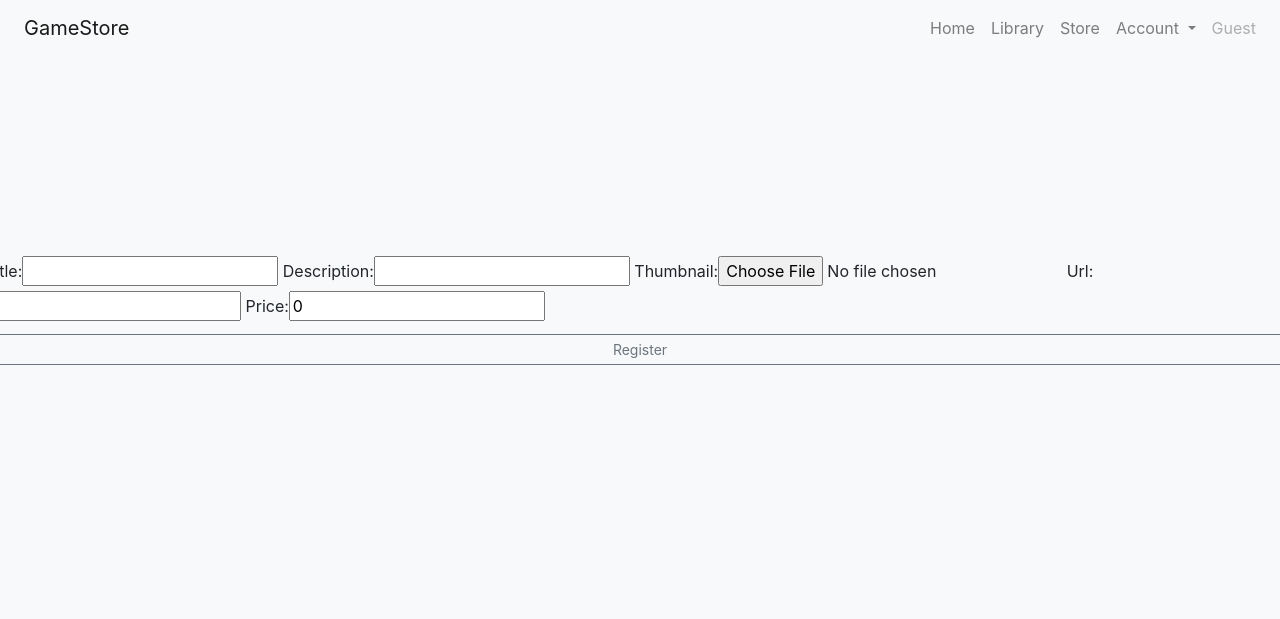
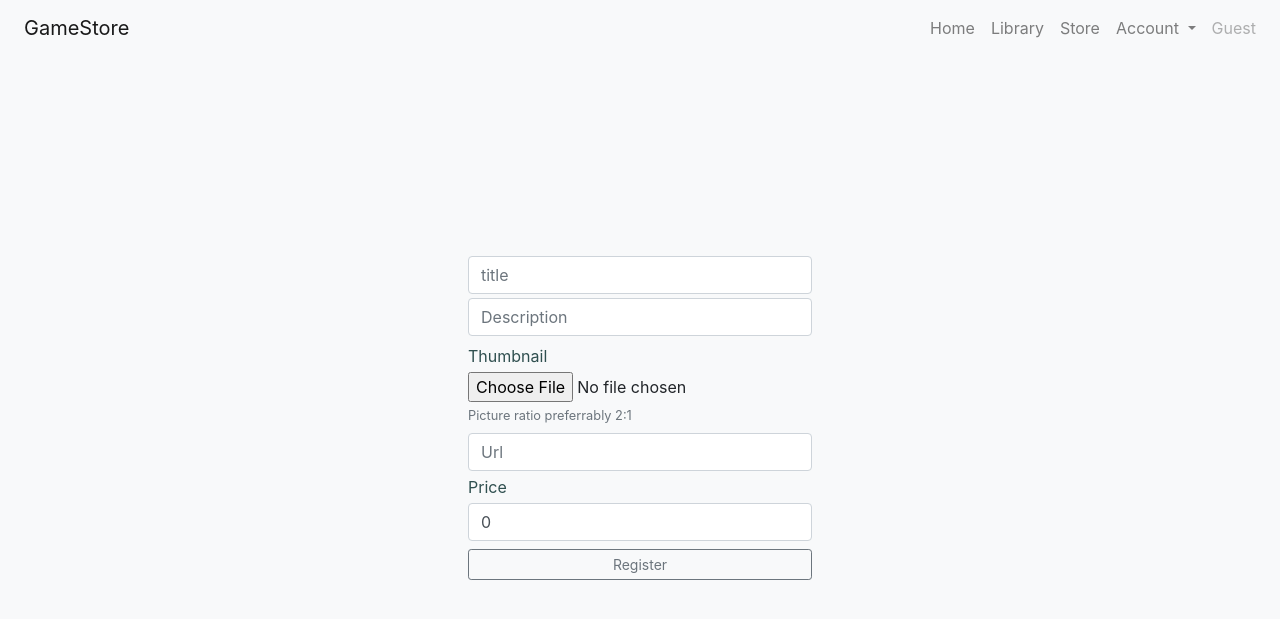
Before and after one commit to MEstlander/GameStore, a Django app: template gamestore/store/templates/store/register_game.html in a window 1280 px wide. Shown: the top 619 px of the page. Run offline with Django 3.2, Linux system fonts and the light colour scheme; the template is opened without the code that fills it: values that come from a table or form of the project are taken from there, others are empty; some libraries are stand-ins or nearby versions.

Commit message:
Change register game template

```diff
--- a/gamestore/store/templates/store/register_game.html
+++ b/gamestore/store/templates/store/register_game.html
@@ -9,7 +9,15 @@
     <div style="display: inline-block; margin-top: 25vh">
       <form method="post" enctype="multipart/form-data" action="{% url 'register_game' %}">
         {% csrf_token %}
-        {{ form }}
+        <input class="form-control" type="text" name="title" maxlength="50" required="" placeholder="title">
+        <input class="form-control mt-1" type="text" name="description" maxlength="200" required="" placeholder="Description">
+        <div class="form-group">
+          <label class="mt-2 mb-1" for="id_thumbnail" style="color: darkslategrey">Thumbnail</label>
+          <input class="form-control-file" type="file" name="thumbnail" id="id_thumbnail">
+          <small id="fileHelp" class="form-text text-muted">Picture ratio preferrably 2:1 </small>
+        <input class="form-control mt-2" type="url" name="url" maxlength="200" required="" placeholder="Url">
+        <label class="mt-1 mb-1" for="id_price" style="color: darkslategrey">Price</label>
+        <input class="form-control" type="number" name="price" value="0" step="0.01" required="" id="id_price">
         <button class="form-control mt-2 btn btn-sm btn-outline-secondary" type="submit">Register</button>
       </form>
     </div>
```
